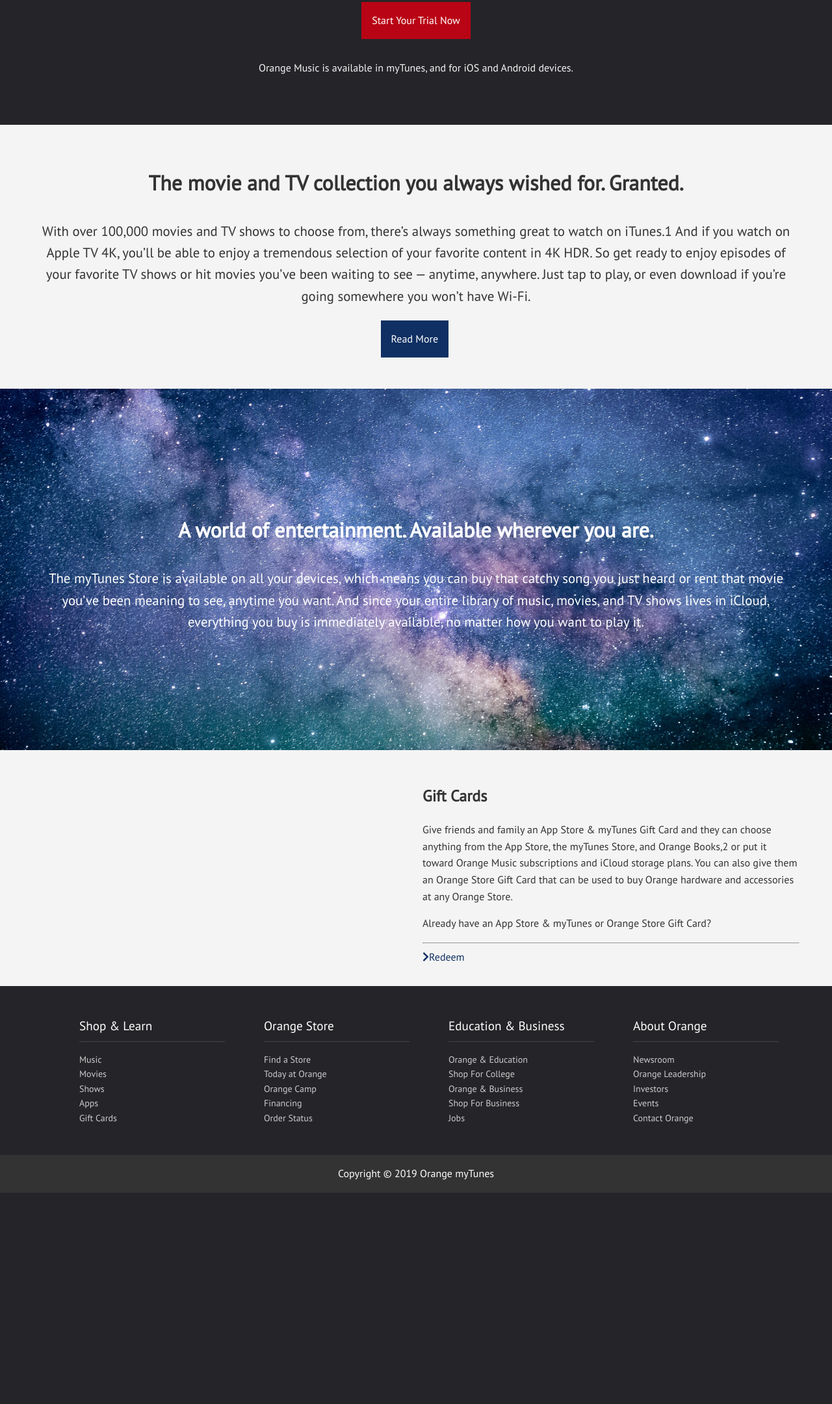
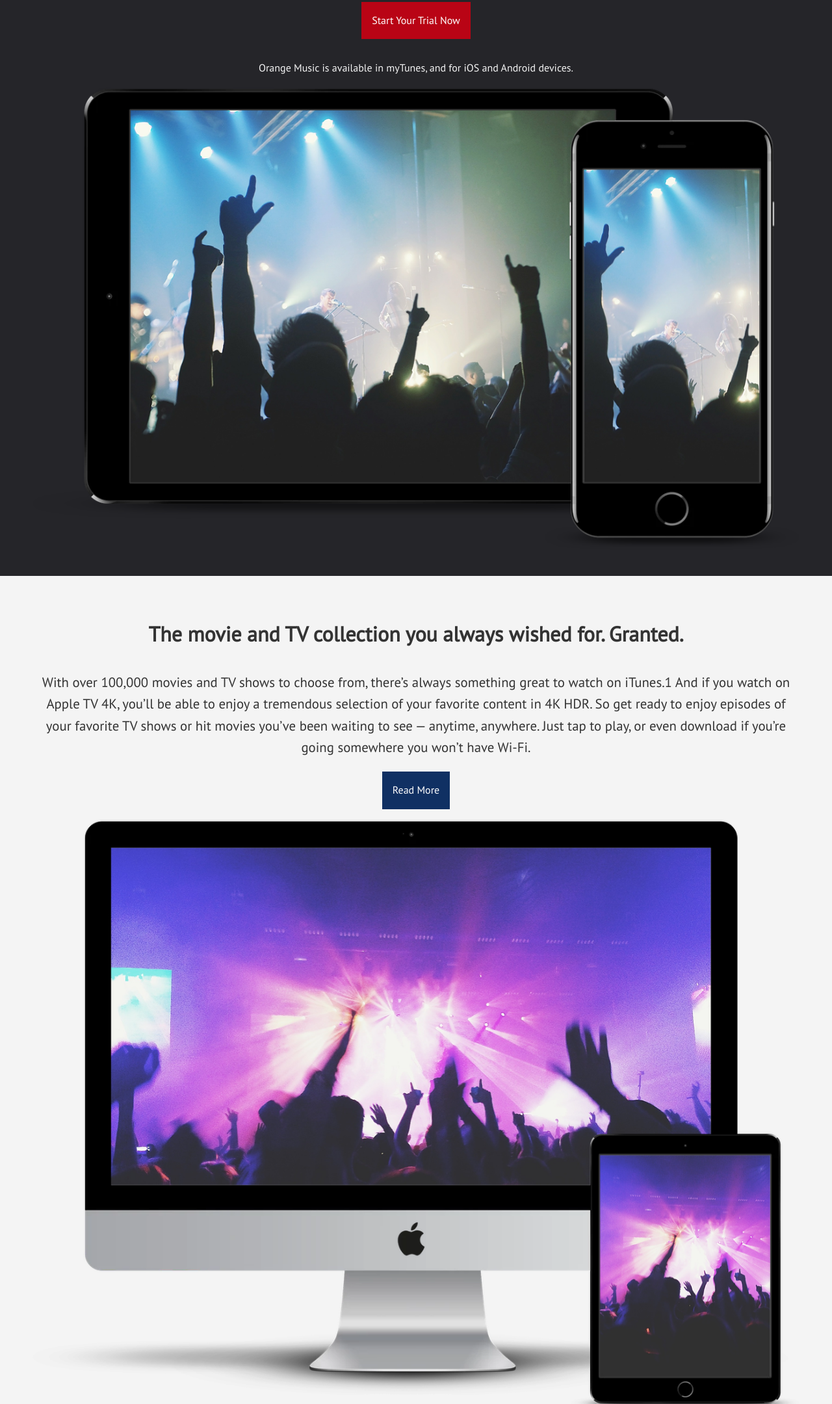
Before and after one commit to k0117/urban-adventure, a plain HTML site: page index.html in a window 1280 px wide. Shown: the part 1129-3289 px from the top of the page at 65% size. Before the commit the page ends 2964 px from the top, so only its background shows below. Drawn offline with nearby package versions, Linux system fonts and the light colour scheme; files that its build step writes are made by us from their sources; files whose address does not match are found by name.

Commit message:
Update index.html

```diff
--- a/index.html
+++ b/index.html
@@ -62,7 +62,7 @@
 		<p class="text-light">
 			Orange Music is available in myTunes, and for iOS and Android devices.
 		</p>
-		<img src="img/mockup1.png" alt="">
+		<img src="mockup1.png" alt="">
 	</div>
 </section>
 
@@ -76,7 +76,7 @@
 			With over 100,000 movies and TV shows to choose from, there’s always something great to watch on iTunes.1 And if you watch on Apple TV 4K, you’ll be able to enjoy a tremendous selection of your favorite content in 4K HDR. So get ready to enjoy episodes of your favorite TV shows or hit movies you’ve been waiting to see — anytime, anywhere. Just tap to play, or even download if you’re going somewhere you won’t have Wi-Fi.
 		</P>
 		<a href="#" class="btn btn-secondary">Read More</a>
-		<img src="img/mockup2.png" alt="">
+		<img src="mockup2.png" alt="">
 	</div>
 </section>
 
@@ -97,7 +97,7 @@
 	<div class="container">
 		<div class="gift-cards">
 			<div>
-				<img src="img/cards.png" alt="">
+				<img src="cards.png" alt="">
 			</div>
 			<div>
 				<h2>Gift Cards</h2>
```
